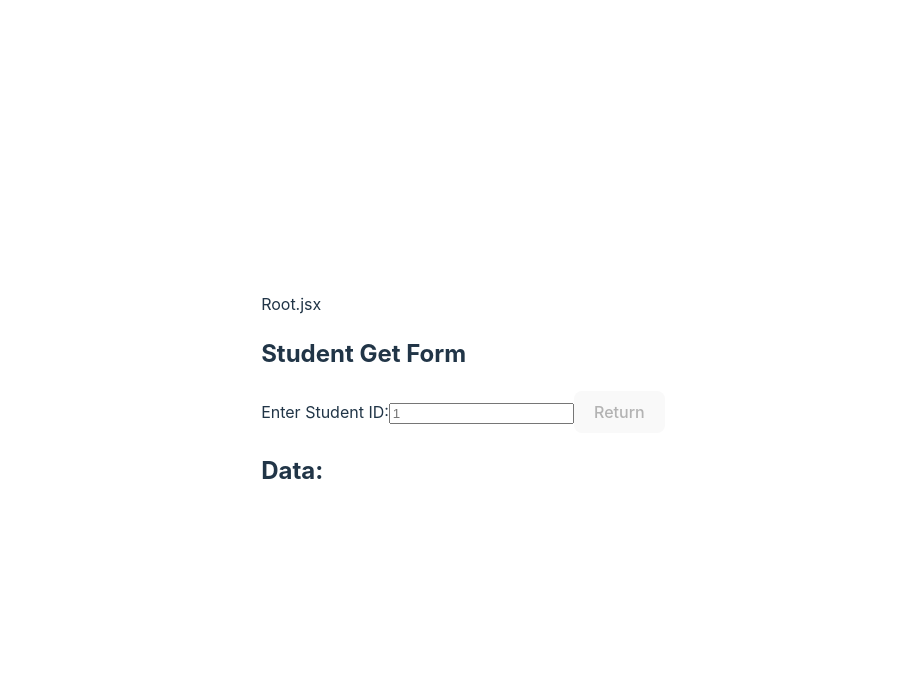
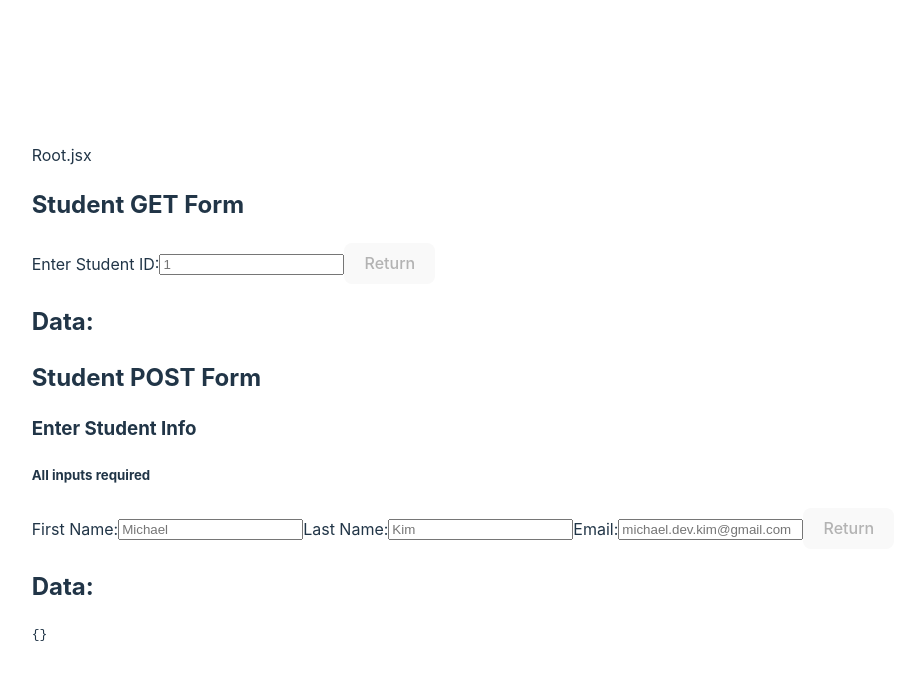
Before and after one commit to aahx/AWS-Cloud-Database-Query-Hub, a React (Vite) app: page / in a window 1280 px wide. Shown: the top 680 px of the page, without its empty margins (177-1081 px from the left). Built offline with nearby package versions, Linux system fonts and the light colour scheme.

Commit message:
post method error cannot prase Access-Control-Allow-Headers

```diff
--- a/src/components/RightPanel/StudentCrud/StudentGet.jsx
+++ b/src/components/RightPanel/StudentCrud/StudentGet.jsx
@@ -27,16 +27,15 @@ export default function StudentGet() {
             setLoading(false);
             setStudentId("");
         }
-
-    }
+    };
 
     return (
         <>
             <div>
-                <h2> Student Get Form</h2>
+                <h2> Student GET Form</h2>
                 <form>
                     <label htmlFor="studentId">Enter Student ID:</label>
-                    <input type="text" id="studentId" value={studentId} onChange={handleInputChange} placeholder="1" required />
+                    <input type="text" name="studentId" value={studentId} onChange={handleInputChange} placeholder="1" required />
                     <button type="button" onClick={fetchData} disabled={!studentId || loading}>
                         {loading ? 'Loading...' : 'Return'}
                     </button>
--- a/src/components/RightPanel/StudentCrud/StudentPost.jsx
+++ b/src/components/RightPanel/StudentCrud/StudentPost.jsx
@@ -1,10 +1,130 @@
+/* eslint-disable no-undef */
 /* eslint-disable no-unused-vars */
 
+import axios from "axios";
+import { useState } from "react";
 
-export default function StudentPost(){
-    const invokeURL = "https://feuzl6d9yk.execute-api.us-west-1.amazonaws.com/test";
+export default function StudentPost() {
+    const [studentData, setStudentData] = useState({
+        "first_name": "",
+        "last_name": "",
+        "email": ""
+    });
+    const [responseData, setResponseData] = useState({});
+    const [loading, setLoading] = useState(false);
 
-    return(
-        <h1> Student Post Form</h1>
+    const handleInputChange = (e) => {
+        const { name, value } = e.target;
+
+        setStudentData((prevData) => ({
+            ...prevData,
+            [name]: value
+        }));
+    };
+
+    // const config = {
+    //     headers: {
+    //         "Access-Control-Allow-Credentials": "true",
+    //         "Access-Control-Allow-Headers": "application/json",
+    //         "Access-Control-Allow-Methods": "OPTIONS, GET, POST, PATCH, DELETE",
+    //         "Access-Control-Allow-Origin": "*"
+    //     }
+    // };
+
+
+    const handleSubmit = async () => {
+        const invokeURL = "https://feuzl6d9yk.execute-api.us-west-1.amazonaws.com/test/students";
+
+        setLoading(true);
+
+        console.log("******");
+        console.log(studentData);
+        try {
+            // const response = await axios.post(invokeURL, studentData, config);
+
+            // Try Fetch Method
+            // then move on to PATCH
+            // then move on to DELTE
+
+            // then create README
+            // attempts
+                // enabled CORS succesfuly on AWS API Gateway
+                // added appropriate headers to Lambda Function
+                // enabled config to pass headers
+                // POST method still fails
+            // works on
+                // works on: ThunderClient
+                // works on: AWS Api Gateway As Well
+
+
+            setResponseData(response.data);
+        } catch (error) {
+            console.error(error);
+        } finally {
+            setLoading(false);
+            setStudentData({
+                first_name: "",
+                last_name: "",
+                email: ""
+            });
+        }
+    };
+
+    return (
+        <>
+            <div>
+                <h2> Student POST Form</h2>
+                <form>
+                    <h3>Enter Student Info</h3>
+                    <h5>All inputs required</h5>
+
+                    <label htmlFor="firstName">First Name:</label>
+                    <input
+                        type="text"
+                        name="first_name"
+                        value={studentData.first_name}
+                        onChange={handleInputChange}
+                        placeholder="Michael"
+                        required
+                    />
+
+                    <label htmlFor="lastName">Last Name:</label>
+                    <input
+                        type="text"
+                        name="last_name"
+                        value={studentData.last_name}
+                        onChange={handleInputChange}
+                        placeholder="Kim"
+                        required
+                    />
+
+                    <label htmlFor="email">Email:</label>
+                    <input
+                        type="text"
+                        name="email"
+                        value={studentData.email}
+                        onChange={handleInputChange}
+                        placeholder="michael.dev.kim@gmail.com"
+                        required
+                    />
+
+                    <button type="button" onClick={handleSubmit}
+                        disabled={!studentData.first_name || !studentData.last_name || !studentData.email || loading}
+                    >
+                        {loading ? 'Loading...' : 'Return'}
+                    </button>
+                </form>
+            </div>
+
+            <div>
+                <h2>Data:</h2>
+                {responseData && (
+                    <div>
+                        <pre>{JSON.stringify(responseData, null, 2)}</pre>
+                    </div>
+                )}
+            </div>
+
+        </>
     )
 }
--- a/src/pages/Root/LeftPanel.jsx
+++ b/src/pages/Root/LeftPanel.jsx
@@ -34,7 +34,7 @@ export default function LeftPanel() {
   return (
     <>
       <div>
-        <h1> Left.jsx</h1>
+        <h1> LeftPanel.jsx</h1>
         <select value={selectedDatabase} onChange={handleDatabaseChange}>
           <option value="">Select a database</option>
           <option value="students">Students</option>
@@ -43,10 +43,11 @@ export default function LeftPanel() {
           {loading ? 'Loading...' : 'Load'}
         </button>
       </div>
+
       <div>
+        <h2>Data:</h2>
         {data && (
           <div>
-            <h2>Data:</h2>
             <pre>{JSON.stringify(data, null, 2)}</pre>
           </div>
         )}
--- a/src/routes/Root.jsx
+++ b/src/routes/Root.jsx
@@ -3,7 +3,9 @@
 import "./Root.css";
 import LeftPanel from "../pages/Root/LeftPanel";
 import RightPanel from "../pages/Root/RightPanel";
+
 import StudentGet from "../components/RightPanel/StudentCrud/StudentGet";
+import StudentPost from "../components/RightPanel/StudentCrud/StudentPost";
 
 export default function Root() {
   return (
@@ -11,7 +13,8 @@ export default function Root() {
     Root.jsx
     {/* <LeftPanel /> */}
     {/* <RightPanel /> */}
-    <StudentGet />
+    <StudentGet/>
+    <StudentPost/>
     </>
   );
 }
```
